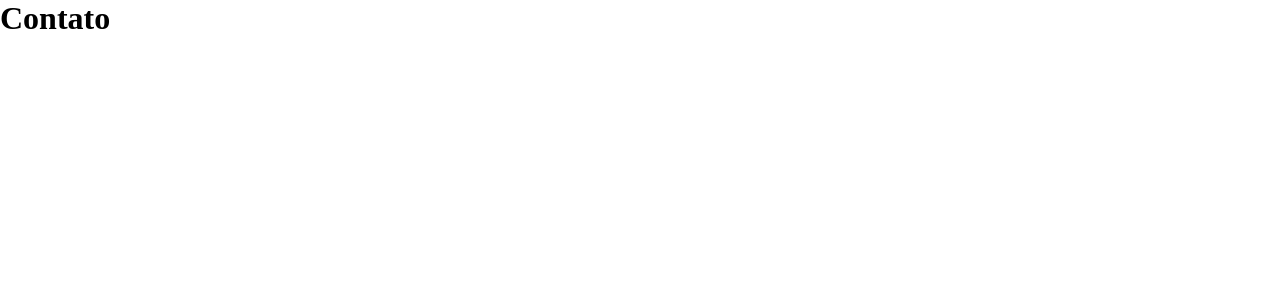
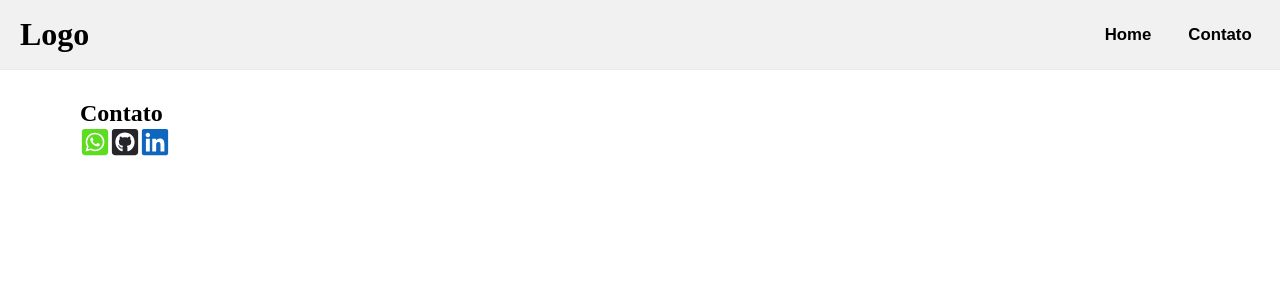
Before and after one commit to M-inacio/Trainning-Nextjs, a Next.js app: page /contato in a window 1280 px wide. Shown: the top 300 px of the page. Built offline with nearby package versions, Linux system fonts and the light colour scheme.

Commit message:
Marcos-dev

```diff
--- a/package.json
+++ b/package.json
@@ -15,6 +15,7 @@
     "next": "13.2.1",
     "react": "18.2.0",
     "react-dom": "18.2.0",
+    "react-icons": "^4.7.1",
     "typescript": "4.9.5"
   }
 }
--- a/src/pages/contato.tsx
+++ b/src/pages/contato.tsx
@@ -1,5 +1,36 @@
+import Link from 'next/link'
+import estilo from '../styles/Home.module.css'
+import {FaWhatsappSquare,FaGithubSquare, FaLinkedin,} from "react-icons/fa"
 export default function Contato(){
-    return(
+
+    return (
+        <div className={estilo.container}>
+          <header className={estilo.header}>
+            <div className={estilo.logo}>
+              <h1>Logo</h1>
+            </div>
+            <div className={estilo.nav}>
+              <Link href='/'>
+                <button>Home</button>
+              </Link>
+              <Link href='/contato'>
+                <button>Contato</button>
+              </Link>
+            </div>
+          </header>
+    <section className={estilo.section}>
         <h1>Contato</h1>
-    )
-}
+        <div>
+        <FaWhatsappSquare size={30} color="#5edc1f"/>
+        <FaGithubSquare size={30} color="#26262a"   />
+        <FaLinkedin size={30} color="#0f66be" />
+        <span className={estilo.instagram}>
+
+
+        </span>
+        </div>
+    </section>
+
+        </div>
+      )
+    }
```
Also changed, not shown: 2 other files (tests, documents, lock files or other folders).
